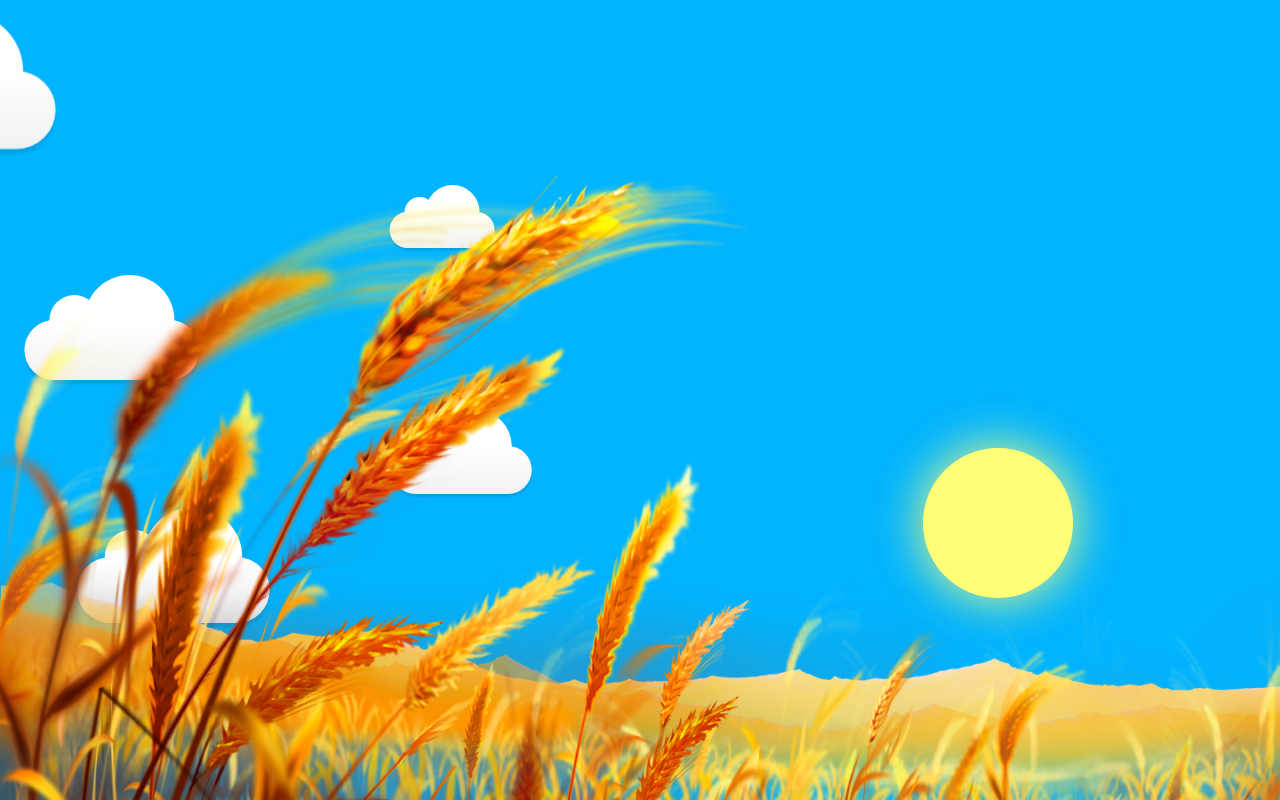
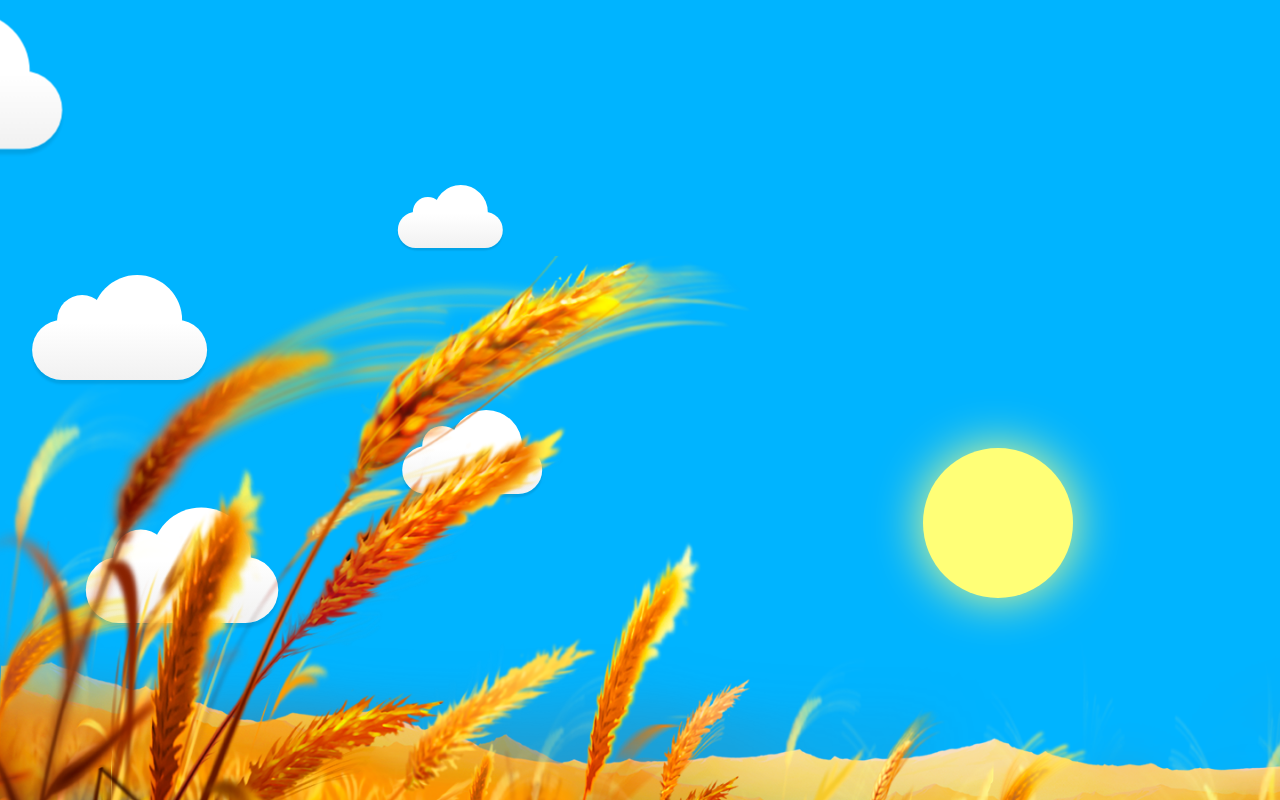
Before and after one commit to NLipatov/wheatField, a React (Create React App) app: page / in a window 1280 px wide. Shown: the top 800 px of the page. Built offline with nearby package versions, Linux system fonts and the light colour scheme.

Commit message:
clouds and field are now darken when day is about to begin or end

```diff
--- a/src/components/app/App.js
+++ b/src/components/app/App.js
@@ -8,15 +8,11 @@ function App() {
   const {currentTime, secondsSinceMidnightTime, dayPercentage, heightPercentage} = dateService();
   return (
     <div className="App">
-      {/* <span>
-      X: {dayPercentage()}%
-      Y: {heightPercentage()}%
-      </span> */}
       <HeavenlyBody
       xCoord={dayPercentage()}
       yCoord={heightPercentage()}/>
-      <Clouds/>
-      <Field/>
+      <Clouds dayProgress={dayPercentage()}/>
+      <Field dayProgress={dayPercentage()}/>
     </div>
   );
 }
--- a/src/components/clouds/Clouds.js
+++ b/src/components/clouds/Clouds.js
@@ -1,27 +1,63 @@
 import './clouds.css';
 
-const Clouds = () => (
-    <div id="background-wrap">
-        <div class="x1">
-            <div class="cloud"></div>
+const Clouds = ({dayProgress}) => {
+    const getCloudsClassName = (dayProgress) => {
+        if(dayProgress > 80 || dayProgress < 20){
+            return 'wheatField night';
+        }
+        else{
+            return 'wheatField day';
+        }
+    }
+    const cloudsClassName = getCloudsClassName(dayProgress);
+
+    return (
+        <div id="background-wrap" className={cloudsClassName}>
+            <div className="x1">
+                <div className="cloud"></div>
             </div>
 
-        <div class="x2">
-            <div class="cloud"></div>
+            <div className="x2">
+                <div className="cloud"></div>
             </div>
 
-        <div class="x3">
-            <div class="cloud"></div>
+            <div className="x3">
+                <div className="cloud"></div>
             </div>
 
-        <div class="x4">
-            <div class="cloud"></div>
+            <div className="x4">
+                <div className="cloud"></div>
             </div>
 
-        <div class="x5">
-            <div class="cloud"></div>
+            <div className="x5">
+                <div className="cloud"></div>
             </div>
         </div>
     )
+}
+
+
+    // <div id="background-wrap">
+    //     <div className="x1">
+    //         <div className="cloud"></div>
+    //     </div>
+
+    //     <div className="x2">
+    //         <div className="cloud"></div>
+    //     </div>
+
+    //     <div className="x3">
+    //         <div className="cloud"></div>
+    //     </div>
+
+    //     <div className="x4">
+    //         <div className="cloud"></div>
+    //     </div>
+
+    //     <div className="x5">
+    //         <div className="cloud"></div>
+    //     </div>
+    // </div>
+// )
 
 export default Clouds;
--- a/src/components/clouds/clouds.css
+++ b/src/components/clouds/clouds.css
@@ -6,6 +6,13 @@ body {
 	margin: 0;
 	padding: 0;
 	overflow-x: hidden;
+}
+
+.night{
+	filter: brightness(0.5);
+}
+.day{
+	filter: brightness(1);
 }
 
 #background-wrap {
--- a/src/components/field/Field.js
+++ b/src/components/field/Field.js
@@ -1,10 +1,34 @@
 import './field.css';
 import wheatField from './pngegg.png';
+import React, {useEffect} from 'react';
 
-const Field = () => (
-    <>
-        <img src={wheatField} className="wheatField"/>
+
+
+const Field = ({dayProgress}) => {
+    const getWheatClassName = (dayProgress) => {
+        if(dayProgress > 80 || dayProgress < 20){
+            return 'wheatField night'
+        }
+        else{
+            return 'wheatField day'
+        }
+    }
+
+
+
+    const wheatClassName = getWheatClassName(dayProgress);
+    return (
+        <>
+        <img src={wheatField}
+        className={wheatClassName}
+        alt="wheat field"
+        />
     </>
-)
+    )
+}
+
+
+
+
 
 export default Field;
--- a/src/components/field/field.css
+++ b/src/components/field/field.css
@@ -1,6 +1,12 @@
 .wheatField {
-    bottom: -12vh;
+    bottom: -22vh;
     position: absolute;
     left: 0;
     width: 100vw;
 }
+.night{
+    filter: brightness(0.5);
+}
+.day{
+    filter: brightness(1);
+}
```
Lines whose indentation alone changed are shown as unchanged.
